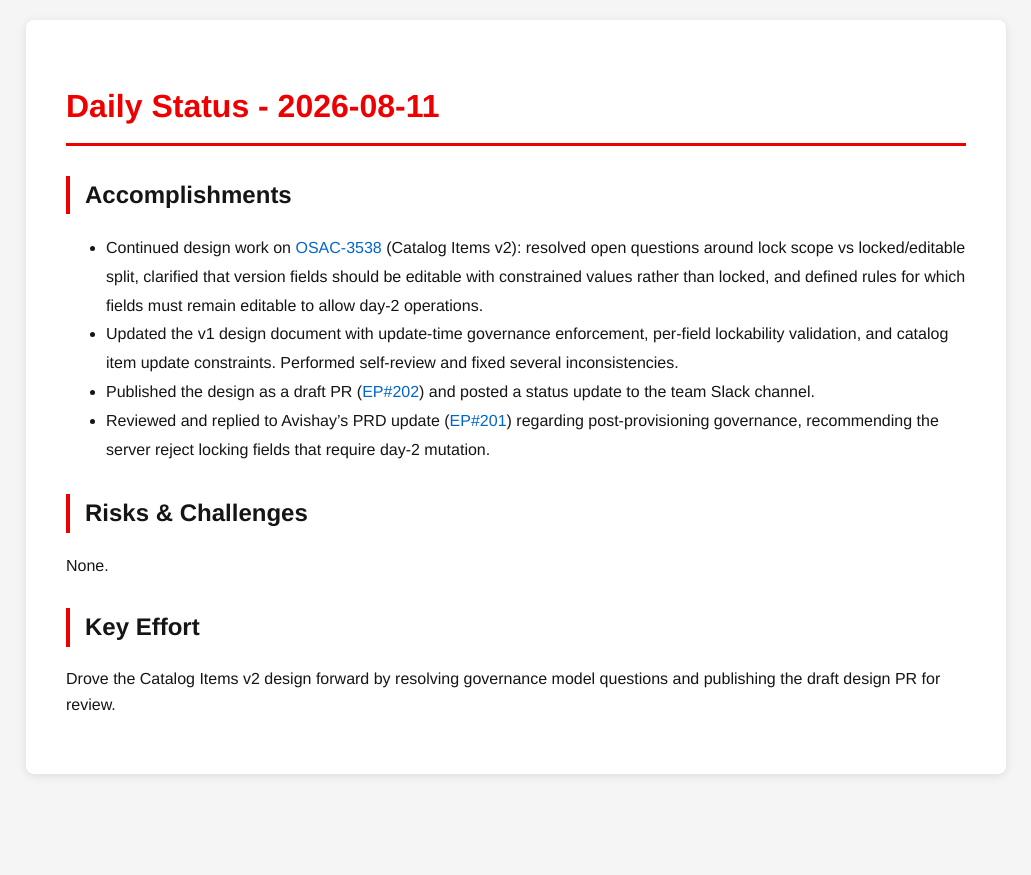
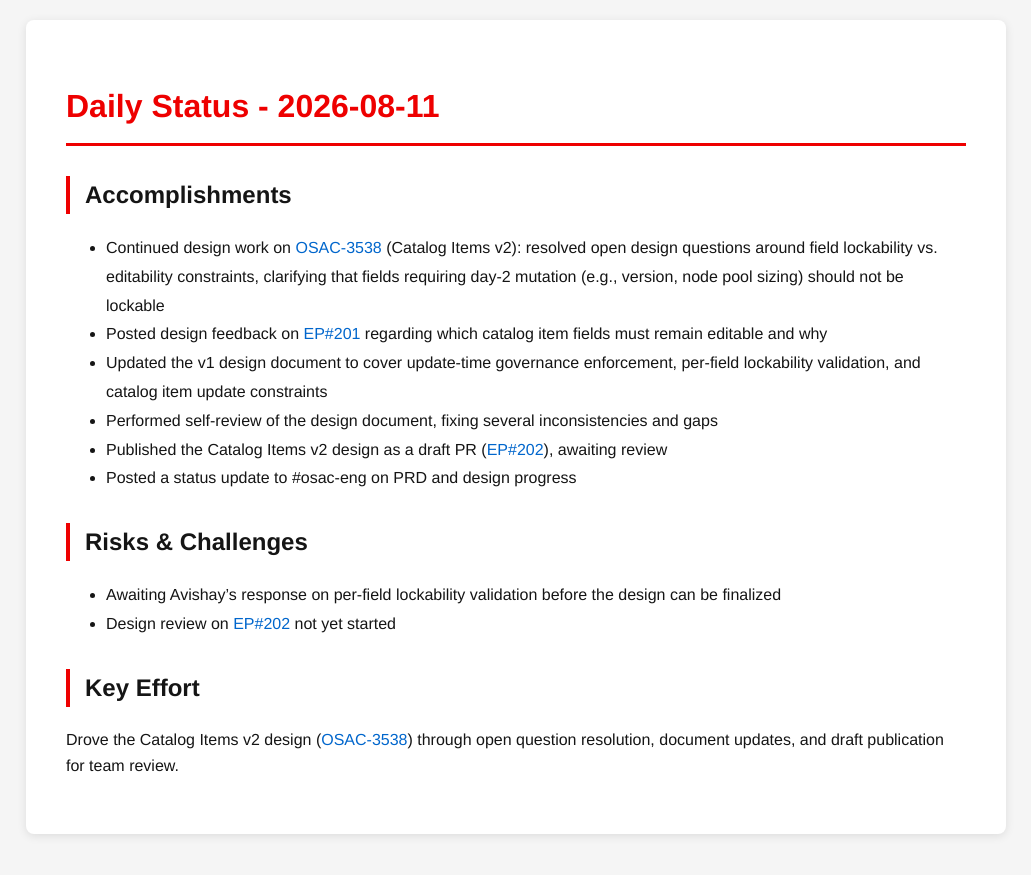
Before and after one commit to tzvatot/daily-status, a Jekyll site: the page built from 2026-08-11.md, in a window 1280 px wide. Shown: the top 875 px of the page, without its empty margins (124-1155 px from the left). Built offline with Jekyll 4.4.1, drawn with Linux system fonts in a browser that asks for light colours.

Commit message:
Daily status update - 2026-08-11

```diff
--- a/2026-08-11.md
+++ b/2026-08-11.md
@@ -7,13 +7,16 @@ date: 2026-08-11
 # Daily Status - 2026-08-11
 
 ## Accomplishments
-- Continued design work on [OSAC-3538](https://redhat.atlassian.net/browse/OSAC-3538) (Catalog Items v2): resolved open questions around lock scope vs locked/editable split, clarified that version fields should be editable with constrained values rather than locked, and defined rules for which fields must remain editable to allow day-2 operations.
-- Updated the v1 design document with update-time governance enforcement, per-field lockability validation, and catalog item update constraints. Performed self-review and fixed several inconsistencies.
-- Published the design as a draft PR ([EP#202](https://github.com/osac-project/enhancement-proposals/pull/202)) and posted a status update to the team Slack channel.
-- Reviewed and replied to Avishay's PRD update ([EP#201](https://github.com/osac-project/enhancement-proposals/pull/201)) regarding post-provisioning governance, recommending the server reject locking fields that require day-2 mutation.
+- Continued design work on [OSAC-3538](https://redhat.atlassian.net/browse/OSAC-3538) (Catalog Items v2): resolved open design questions around field lockability vs. editability constraints, clarifying that fields requiring day-2 mutation (e.g., version, node pool sizing) should not be lockable
+- Posted design feedback on [EP#201](https://github.com/osac-project/enhancement-proposals/pull/201) regarding which catalog item fields must remain editable and why
+- Updated the v1 design document to cover update-time governance enforcement, per-field lockability validation, and catalog item update constraints
+- Performed self-review of the design document, fixing several inconsistencies and gaps
+- Published the Catalog Items v2 design as a draft PR ([EP#202](https://github.com/osac-project/enhancement-proposals/pull/202)), awaiting review
+- Posted a status update to #osac-eng on PRD and design progress
 
 ## Risks & Challenges
-None.
+- Awaiting Avishay's response on per-field lockability validation before the design can be finalized
+- Design review on [EP#202](https://github.com/osac-project/enhancement-proposals/pull/202) not yet started
 
 ## Key Effort
-Drove the Catalog Items v2 design forward by resolving governance model questions and publishing the draft design PR for review.
+Drove the Catalog Items v2 design ([OSAC-3538](https://redhat.atlassian.net/browse/OSAC-3538)) through open question resolution, document updates, and draft publication for team review.
```
